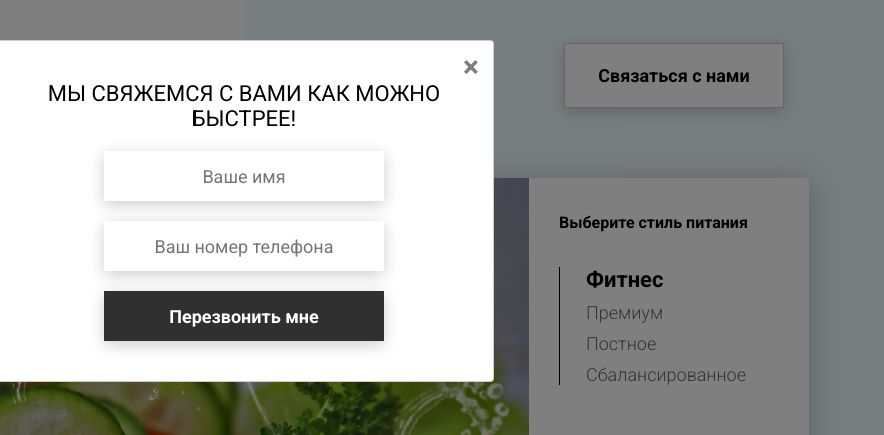
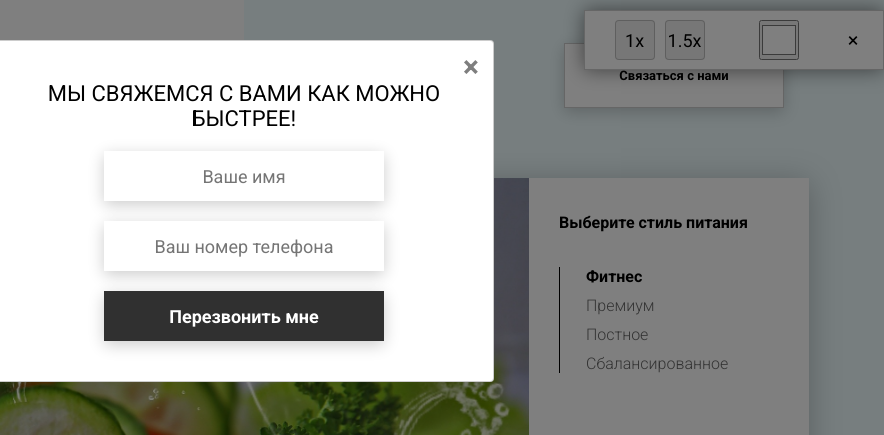
Before and after one commit to Tssuyu/Food_dist, a website with bundled scripts: page index.html in a window 1280 px wide. Shown: the top 435 px of the page, 396-1280 px from the left. Built offline with nearby package versions, Linux system fonts and the light colour scheme; files whose address does not match are found by name.

Commit message:
Imported Customizer panel

```diff
--- a/index.html
+++ b/index.html
@@ -288,6 +288,7 @@
     </div>
     <script src="https://cdnjs.cloudflare.com/ajax/libs/axios/1.11.0/axios.min.js" integrity="sha512-h9644v03pHqrIHThkvXhB2PJ8zf5E9IyVnrSfZg8Yj8k4RsO4zldcQc4Bi9iVLUCCsqNY0b4WXVV4UB+wbWENA==" crossorigin="anonymous" referrerpolicy="no-referrer"></script>
     <script src="js/script.js"></script>
+    <script type="module" src="js/main.js"></script>
 </body>
 
 </html>
--- /dev/null
+++ b/js/customizator.js
@@ -0,0 +1,132 @@
+export default class Customizator {
+  constructor() {
+    this.btnBlock = document.createElement('div');
+    this.colorPicker = document.createElement('input');
+    this.clrBtn = document.createElement('div');
+    this.btnBlock.addEventListener('click', (e) => this.onScaleChange(e));
+    this.colorPicker.addEventListener('input', (e) => this.onColorChange(e));
+    this.clrBtn.addEventListener('click', () => this.onClr());
+
+    this.scale = localStorage.getItem('scale') || 1;
+    this.color = localStorage.getItem('color') || '#ffffff';
+  }
+
+  onClr() {
+    localStorage.clear();
+    this.scale = 1;
+    this.color = '#ffffff';
+    this.setBgColor();
+    this.onScaleChange();
+  }
+
+  setBgColor() {
+    document.querySelector('body').style.backgroundColor = this.color;
+    this.colorPicker.value = this.color;
+  }
+
+  onScaleChange(e) {
+    if (e) {
+      this.scale = parseFloat(e.target.value);
+    }
+
+    const recursion = elem => {
+      elem.childNodes.forEach(node => {
+        if (node.nodeName === "#text" && node.textContent.trim() !== '') {
+          if (!node.parentNode.getAttribute('data-fz')) {
+            node.parentNode.setAttribute('data-fz', parseInt(window.getComputedStyle(node.parentNode, null).fontSize));
+            node.parentNode.style.fontSize = node.parentNode.getAttribute('data-fz') * this.scale + "px";
+          } else {
+            node.parentNode.style.fontSize = node.parentNode.getAttribute('data-fz') * this.scale + "px";
+          }
+        } else {
+          recursion(node);
+        }
+      })
+    }
+
+    recursion(document.querySelector('body'));
+    localStorage.setItem('scale', this.scale);
+  }
+
+  onColorChange(e) {
+    document.querySelector('body').style.backgroundColor = e.target.value;
+    localStorage.setItem('color', e.target.value);
+  }
+
+  injectStyle() {
+    const style = document.createElement('style');
+    style.innerHTML =
+    `
+      .panel {
+          display: flex;
+          justify-content: space-around;
+          align-items: center;
+          position: fixed;
+          top: 10px;
+          right: 0;
+          border: 1px solid rgba(0,0,0, .2);
+          box-shadow: 0 0 20px rgba(0,0,0, .5);
+          width: 300px;
+          height: 60px;
+          background-color: #fff;
+
+      }
+
+      .scale {
+          display: flex;
+          justify-content: space-around;
+          align-items: center;
+          width: 100px;
+          height: 40px;
+      }
+
+      .scale_btn {
+          display: block;
+          width: 40px;
+          height: 40px;
+          border: 1px solid rgba(0,0,0, .2);
+          border-radius: 4px;
+          font-size: 18px;
+      }
+
+      .color {
+          width: 40px;
+          height: 40px;
+      }
+
+      .clr {
+          font-size: 20px;
+          cursor: pointer;
+      }
+    `
+    document.querySelector('head').appendChild(style);
+  }
+
+  render() {
+    this.injectStyle();
+    this.setBgColor();
+    this.onScaleChange();
+    let scaleInputS = document.createElement('input'),
+      scaleInputM = document.createElement('input'),
+      panel = document.createElement('div');
+
+    scaleInputS.classList.add('scale_btn');
+    scaleInputM.classList.add('scale_btn');
+    this.btnBlock.classList.add('scale');
+    this.colorPicker.classList.add('color');
+    this.clrBtn.innerHTML = "&times";
+    this.clrBtn.classList.add('clr');
+    panel.classList.add('panel');
+
+    scaleInputS.setAttribute('type', 'button');
+    scaleInputS.setAttribute('value', '1x');
+    scaleInputM.setAttribute('type', 'button');
+    scaleInputM.setAttribute('value', '1.5x');
+    this.colorPicker.setAttribute('type', 'color');
+    this.colorPicker.setAttribute('value', '#ffffff');
+
+    this.btnBlock.append(scaleInputS, scaleInputM);
+    panel.append(this.btnBlock, this.colorPicker, this.clrBtn);
+    document.querySelector('body').append(panel);
+  }
+}
--- /dev/null
+++ b/js/main.js
@@ -0,0 +1,6 @@
+import Customizator from "./customizator.js";
+
+window.addEventListener('DOMContentLoaded', () => {
+  const panel = new Customizator();
+  panel.render();
+});
--- a/package.json
+++ b/package.json
@@ -23,6 +23,7 @@
   },
   "homepage": "https://github.com/Tssuyu/Food_dist#readme",
   "devDependencies": {
+    "browser-sync": "^3.0.4",
     "concurrently": "^9.2.1",
     "http-proxy-middleware": "^3.0.5",
     "json-server": "^0.17.4"
```
Also changed, not shown: 1 other file.
